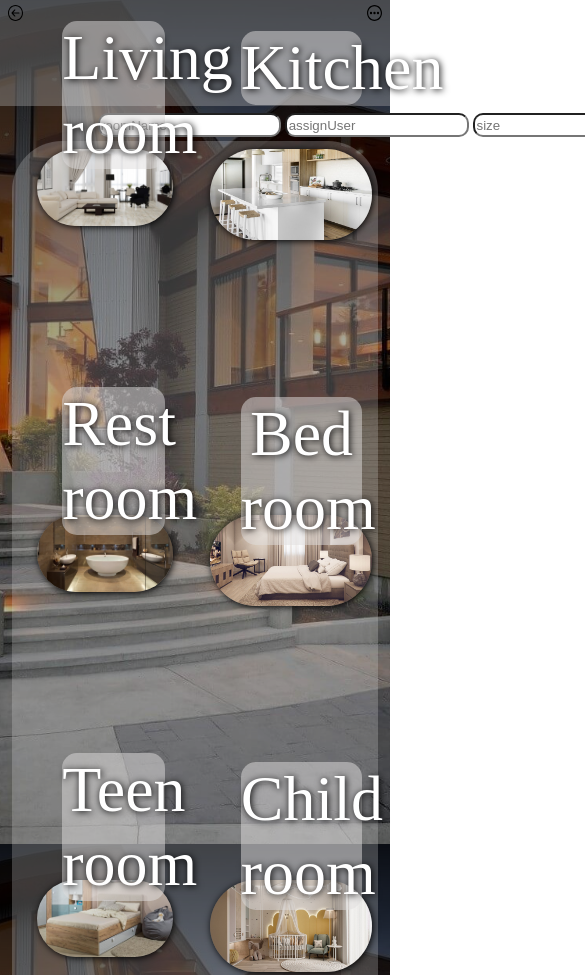
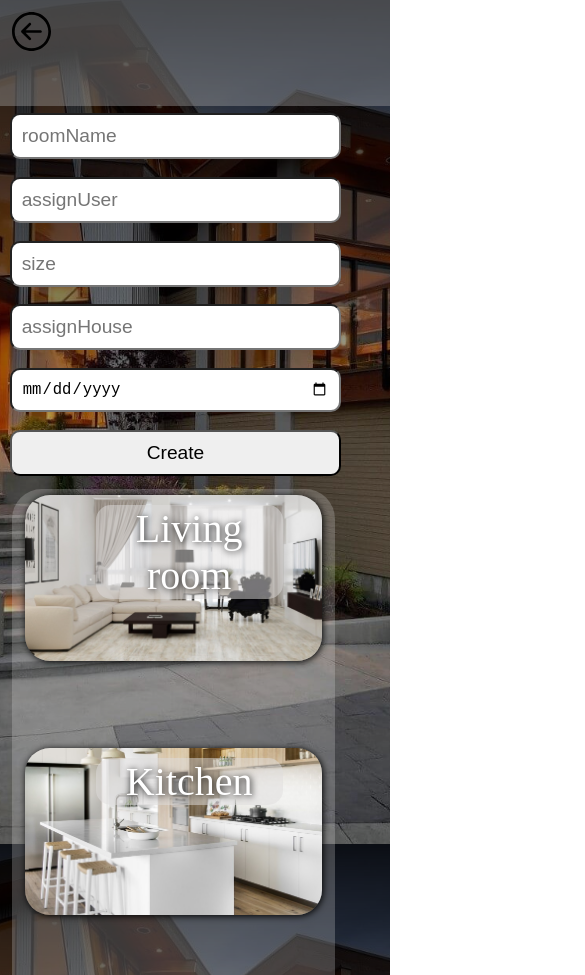
Before and after one commit to RuKatya/Project_House, a website: page house/Public/rooms.html in a window 390 px wide. Shown: the top 975 px of the page, 585 px wide, since content can reach past the window. Drawn offline with Linux system fonts and the light colour scheme.

Commit message:
balilamut

```diff
--- a/house/Public/rooms.html
+++ b/house/Public/rooms.html
@@ -13,7 +13,6 @@
     <div class="main">
         <div class="back">
             <a href="index.html"><img src="icons/back.svg"></a>
-            <a href="#" class="edit"><img src="icons/edit.svg"></a>
         </div>
 
         <form onsubmit="createRoom(event)" class="formCreating">
--- a/house/Public/styleRoomPage.css
+++ b/house/Public/styleRoomPage.css
@@ -27,10 +27,6 @@ a {
 .back>a>img {
     margin: 1.3% 0 0% 2%;
     width: 4%;
-}
-
-.edit {
-    margin-left: 85%;
 }
 
 .formCreating {
@@ -85,3 +81,141 @@ a {
 .roomsSmall__img:hover {
     box-shadow: 0px 0px 5px white;
 }
+
+@media only screen and (max-width: 1600px) {
+    .formCreating {
+        width: 75%;
+        margin: 1% 0% 1% 13%;
+    }
+    .rooms>div>a>img {
+        width: 90%;
+        border-radius: 40px;
+    }
+}
+
+@media only screen and (max-width: 1200px) {
+    .main {
+        height: 150vh;
+    }
+    .back {
+        margin-bottom: 2%;
+    }
+    .back>a>img {
+        margin: 2% 0 0% 3%;
+        width: 6%;
+    }
+    .formCreating {
+        padding: 0;
+        width: 95%;
+        margin: 1% 0% 1% 2.5%;
+        display: grid;
+        grid-template-columns: repeat(2, 1fr);
+        row-gap: 10%;
+        margin-bottom: 5%;
+    }
+    .formCreating>input {
+        padding: 3%;
+        font-size: 1.2em;
+    }
+    .formCreating>button {
+        font-size: 1.2em;
+    }
+    .rooms {
+        height: 100vh;
+        border-radius: 25px;
+    }
+    .rooms>div>a>img {
+        width: 95%;
+        border-radius: 25px;
+    }
+    .roomsParag {
+        font-size: 3em;
+        margin-left: 25%;
+        top: -50%;
+    }
+}
+
+@media only screen and (max-width: 1100px) {
+    .main {
+        height: 100vh;
+    }
+    .rooms {
+        height: 65vh;
+    }
+}
+
+@media only screen and (max-width: 800px) {
+    .main {
+        height: 115vh;
+    }
+    .back>a>img {
+        margin: 3% 0 0% 3%;
+        width: 10%;
+    }
+    .rooms {
+        height: 75vh;
+    }
+    .roomsParag {
+        font-size: 2.5em;
+        top: -45%;
+    }
+}
+
+@media only screen and (max-width: 730px) {
+    .rooms {
+        height: 250vh;
+        grid-template-columns: repeat(1, 1fr);
+        grid-template-rows: repeat(6, 1fr);
+        background-color: rgba(223, 221, 221, 0.246);
+    }
+}
+
+@media only screen and (max-width: 500px) {
+    .main {
+        height: 290vh;
+    }
+    .formCreating {
+        padding: 0;
+        width: 85%;
+        margin: 1% 0% 0% 2.5%;
+        display: grid;
+        grid-template-columns: repeat(1, 1fr);
+        row-gap: 5%;
+        margin-bottom: 5%;
+    }
+    .formCreating>button {
+        padding: 3%;
+        font-size: 1.2em;
+        margin-bottom: 25%;
+    }
+    .rooms {
+        width: 80%;
+        height: 180vh;
+        /* margin-left: 3%; */
+        padding: 1.5%;
+        background-color: rgba(223, 221, 221, 0.246);
+        border-radius: 30px;
+    }
+    /* .formCreating {
+        width: 70%;
+        margin: 1% 0% 1% 25%;
+        display: flex;
+        column-gap: 1.5%; */
+}
+
+
+/*@media only screen and (max-width: 380px) {} */
+
+
+/*
+.main {
+    height: 110vh;
+}
+.rooms {
+    height: 72vh;
+}
+.roomsParag {
+    font-size: 2.5em;
+    margin-left: 27%;
+    top: -45%;
+} */
```
Also changed, not shown: house/Public/rooms/bedRoom.html (+0 -5 lines), house/Public/rooms/childRoom.html (+0 -5 lines), house/Public/rooms/kitchenRoom.html (+0 -5 lines), house/Public/rooms/livingRoom.html (+0 -5 lines), house/Public/rooms/restRoom.html (+0 -5 lines), house/Public/rooms/teenRoom.html (+0 -5 lines), house/kkkkk.md (+3 -2 lines).
